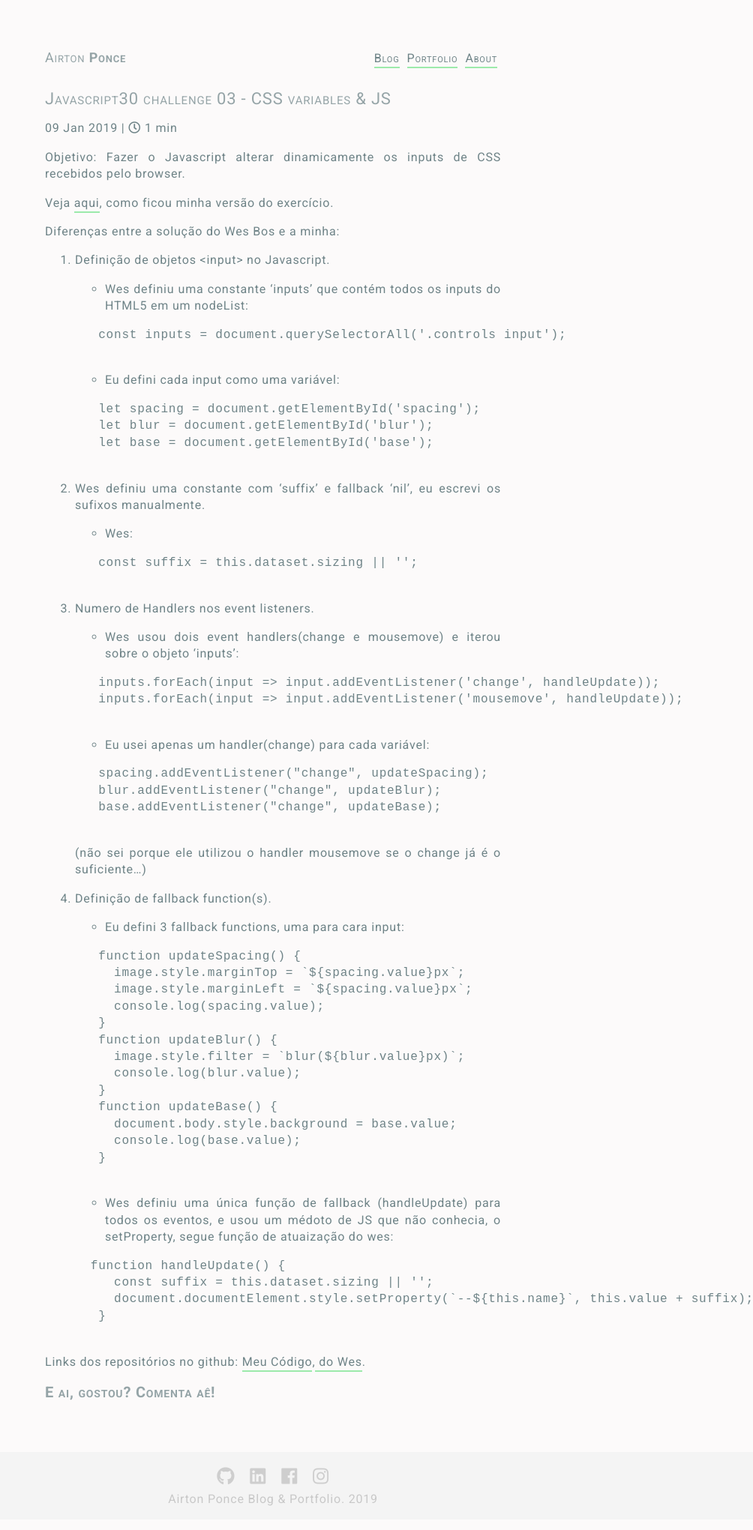
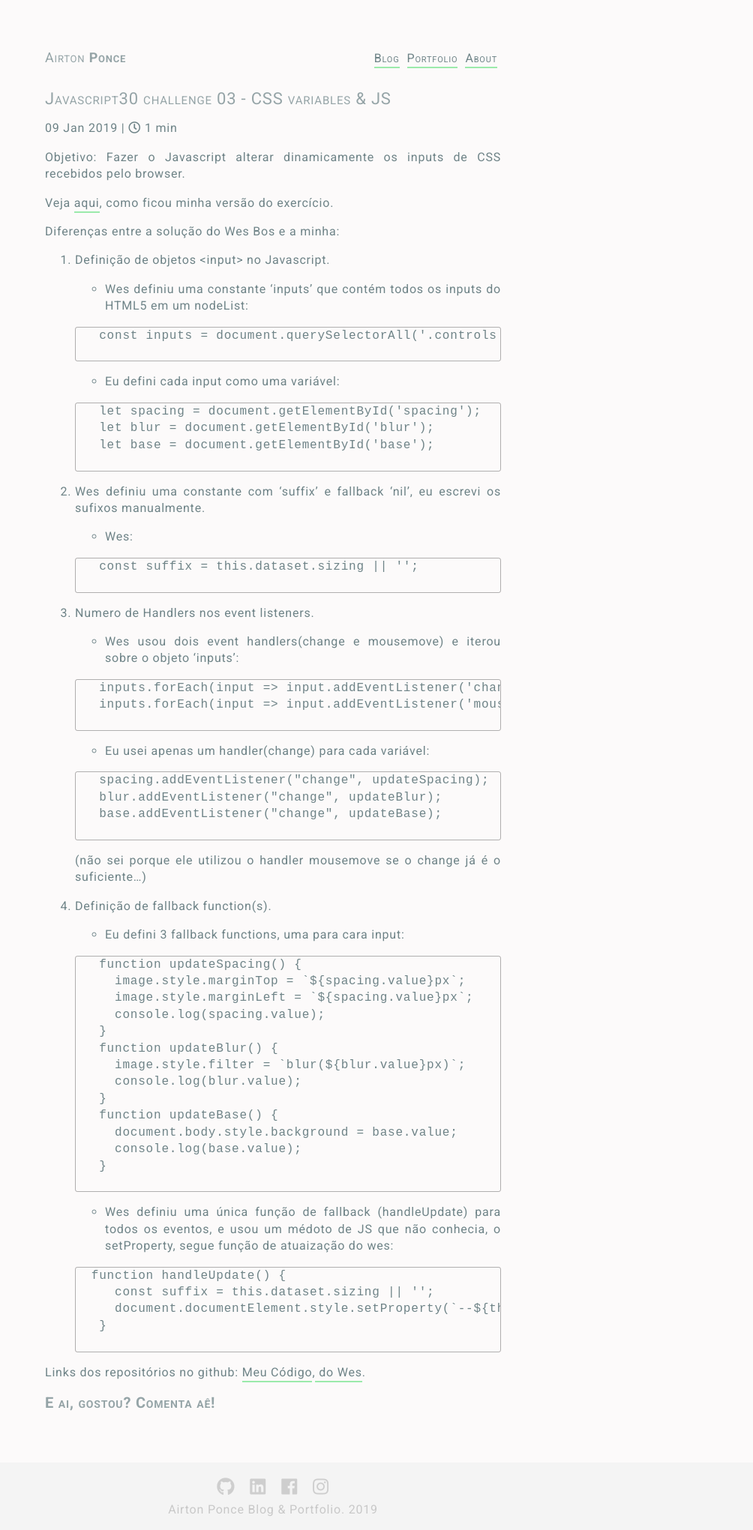
Before and after one commit to APonce911/jekyll-mywebsite, a Jekyll site: the page built from _posts/2019-01-09-Javascript30-03-CSS-Variables.md, in a window 1280 px wide. Shown: the whole page at 75% size, without its empty margins (276-1280 px from the left). Built offline with Jekyll 4.4.1, drawn with Linux system fonts in a browser that asks for light colours; nearby versions of some CDN libraries; comment, search, counter and statistics services are not loaded.

Commit message:
add <pre>(snippet) style file

```diff
--- /dev/null
+++ b/_sass/snippet.scss
@@ -0,0 +1,27 @@
+
+pre {
+  // DEFAULT CONFIG
+  // display: block;
+  // font-family: monospace;
+  // white-space: pre;
+  // margin: 0.5em 0;
+  overflow: auto;
+  border: 1px solid $dark-grey;
+  border-color: rgba(0,0,0,0.3);
+  border-radius: 3px;
+}
+::-webkit-scrollbar:horizontal {
+  height: 8px;
+  background-color: $light-grey;
+}
+
+// pre {
+//   width: 500px;                          /* specify width  */
+//   white-space: pre-wrap;                 /* CSS3 browsers  */
+//   white-space: -moz-pre-wrap !important; /* 1999+ Mozilla  */
+//   white-space: -pre-wrap;                /* Opera 4 thru 6 */
+//   white-space: -o-pre-wrap;              /* Opera 7 and up */
+//   word-wrap: break-word;                 /* IE 5.5+ and up */
+//   /* overflow-x: auto; */                /* Firefox 2 only */
+//   /* width: 99%; */          /* only if needed */
+//   }
--- a/assets/css/style.scss
+++ b/assets/css/style.scss
@@ -6,3 +6,4 @@
 @import "disqus";
 @import "navigation";
 @import "scrollbar";
+@import "snippet";
```
